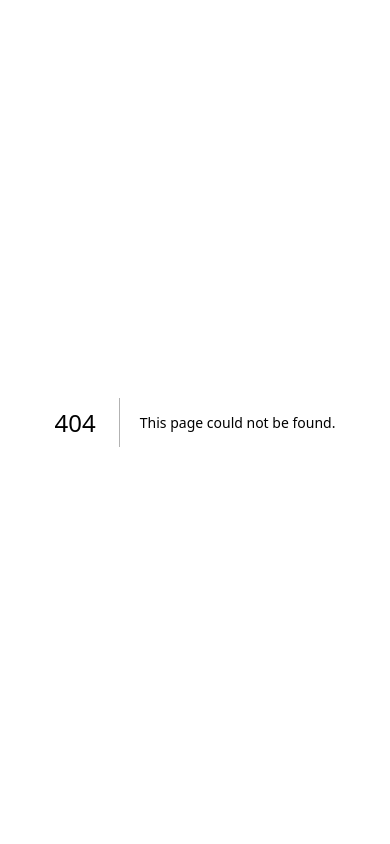
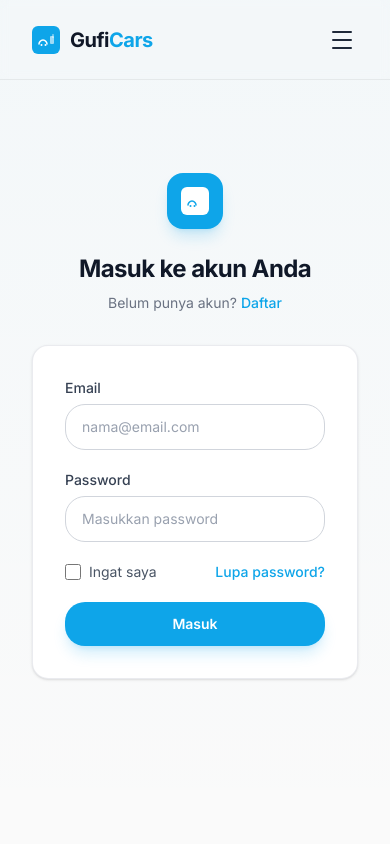
Before and after one commit to cfra321/guficars-web, a Next.js app: page /login in a window 390 px wide. Before the commit this address had no page. Shown: the top 844 px of the page. Built offline with nearby package versions, Linux system fonts and the light colour scheme.

Commit message:
Add login page and wire navbar Login button
- Create /login page with email/password form
- Convert desktop Login button from button to Link
- Convert mobile Login button from button to Link

```diff
--- /dev/null
+++ b/app/login/page.tsx
@@ -0,0 +1,115 @@
+'use client'
+
+import { useEffect, useState } from 'react'
+import Link from 'next/link'
+import { useLenis } from '@/hooks/useLenis'
+import { initGsapPerformance } from '@/lib/gsap.config'
+import Navbar from '@/components/Navbar/Navbar'
+import Footer from '@/components/Footer/Footer'
+
+export default function LoginPage() {
+  useLenis()
+
+  useEffect(() => {
+    const cleanup = initGsapPerformance()
+    return () => cleanup()
+  }, [])
+
+  const [email, setEmail] = useState('')
+  const [password, setPassword] = useState('')
+
+  function handleSubmit(e: React.FormEvent) {
+    e.preventDefault()
+  }
+
+  return (
+    <>
+      <Navbar />
+      <main>
+        <section className="relative flex min-h-screen items-center justify-center pt-32 pb-24">
+          <div className="absolute inset-0 bg-gradient-to-b from-primary/[0.03] to-transparent" />
+
+          <div className="relative mx-auto w-full max-w-md px-8">
+            <div className="mb-8 text-center">
+              <div className="mx-auto mb-6 flex h-14 w-14 items-center justify-center rounded-2xl bg-primary shadow-lg shadow-primary/20">
+                <svg width="28" height="28" viewBox="0 0 28 28" fill="none">
+                  <rect width="28" height="28" rx="6" fill="white"/>
+                  <path d="M7 18C7 16.5 8.5 14 11 14c2.5 0 4 2.5 4 4" stroke="#0EA5E9" strokeWidth="1.5" strokeLinecap="round"/>
+                  <circle cx="9.5" cy="19" r="1" fill="#0EA5E9"/>
+                  <circle cx="13.5" cy="19" r="1" fill="#0EA5E9"/>
+                </svg>
+              </div>
+              <h1 className="text-2xl font-bold tracking-tight text-gray-900">
+                Masuk ke akun Anda
+              </h1>
+              <p className="mt-2 text-sm text-gray-500">
+                Belum punya akun?{' '}
+                <Link href="/login" className="font-medium text-primary hover:underline">
+                  Daftar
+                </Link>
+              </p>
+            </div>
+
+            <div className="rounded-2xl border border-gray-200/80 bg-white p-8 shadow-sm">
+              <form onSubmit={handleSubmit} className="space-y-5">
+                <div>
+                  <label htmlFor="email" className="mb-1.5 block text-sm font-medium text-gray-700">
+                    Email
+                  </label>
+                  <input
+                    id="email"
+                    type="email"
+                    value={email}
+                    onChange={(e) => setEmail(e.target.value)}
+                    placeholder="nama@email.com"
+                    required
+                    className="w-full rounded-xl border border-gray-300 bg-white px-4 py-3 text-sm text-gray-900 outline-none transition-all placeholder:text-gray-400 focus:border-primary/50 focus:ring-2 focus:ring-primary/10"
+                  />
+                </div>
+
+                <div>
+                  <label htmlFor="password" className="mb-1.5 block text-sm font-medium text-gray-700">
+                    Password
+                  </label>
+                  <input
+                    id="password"
+                    type="password"
+                    value={password}
+                    onChange={(e) => setPassword(e.target.value)}
+                    placeholder="Masukkan password"
+                    required
+                    className="w-full rounded-xl border border-gray-300 bg-white px-4 py-3 text-sm text-gray-900 outline-none transition-all placeholder:text-gray-400 focus:border-primary/50 focus:ring-2 focus:ring-primary/10"
+                  />
+                </div>
+
+                <div className="flex items-center justify-between text-sm">
+                  <label className="flex items-center gap-2">
+                    <input
+                      type="checkbox"
+                      className="h-4 w-4 rounded border-gray-300 text-primary outline-none focus:ring-2 focus:ring-primary/10"
+                    />
+                    <span className="text-gray-600">Ingat saya</span>
+                  </label>
+                  <button
+                    type="button"
+                    className="font-medium text-primary hover:underline"
+                  >
+                    Lupa password?
+                  </button>
+                </div>
+
+                <button
+                  type="submit"
+                  className="w-full rounded-xl bg-primary px-8 py-3 text-sm font-semibold text-white shadow-lg shadow-primary/20 transition-all hover:bg-primary/90 hover:shadow-primary/30"
+                >
+                  Masuk
+                </button>
+              </form>
+            </div>
+          </div>
+        </section>
+      </main>
+      <Footer />
+    </>
+  )
+}
--- a/components/Navbar/Navbar.tsx
+++ b/components/Navbar/Navbar.tsx
@@ -122,10 +122,11 @@ export default function Navbar() {
           </div>
 
           <div className="flex items-center justify-end" style={{ width: '140px' }}>
-              <button
+            <Link
+              href="/login"
               className="hidden items-center gap-2 text-sm font-medium transition-all duration-300 lg:flex"
               style={{
-                  background: 'transparent',
+                background: needsLightText ? 'rgba(255,255,255,0.15)' : 'transparent',
                 color: needsLightText ? '#FFFFFF' : '#0F172A',
                 border: needsLightText ? '1px solid rgba(255,255,255,0.35)' : '1px solid rgba(15,23,42,0.25)',
                 borderRadius: '999px',
@@ -138,7 +139,7 @@ export default function Navbar() {
                 e.currentTarget.style.color = '#FFFFFF'
               }}
               onMouseLeave={(e) => {
-                  e.currentTarget.style.background = 'transparent'
+                e.currentTarget.style.background = needsLightText ? 'rgba(255,255,255,0.15)' : 'transparent'
                 e.currentTarget.style.borderColor = needsLightText ? 'rgba(255,255,255,0.35)' : 'rgba(15,23,42,0.25)'
                 e.currentTarget.style.color = needsLightText ? '#FFFFFF' : '#0F172A'
               }}
@@ -148,7 +149,7 @@ export default function Navbar() {
                 <path d="M7 11V7a5 5 0 0110 0v4"/>
               </svg>
               Login
-            </button>
+            </Link>
 
             <button
               className={`hamburger flex flex-col items-center justify-center gap-1.5 lg:hidden ${mobileOpen ? 'open' : ''}`}
@@ -205,15 +206,13 @@ export default function Navbar() {
             ))}
           </div>
           <div className="mt-auto border-t border-gray-200 px-6 py-6">
-            <button
-              className="flex w-full items-center justify-center gap-2 text-sm font-medium transition-all duration-300"
+            <Link
+              href="/login"
+              className="flex w-full items-center justify-center gap-2 rounded-full border px-6 py-3 text-sm font-medium transition-all duration-300"
               style={{
                 background: 'transparent',
                 color: '#0F172A',
-                border: '1px solid rgba(15,23,42,0.25)',
-                borderRadius: '999px',
-                height: '44px',
-                padding: '0 24px',
+                borderColor: 'rgba(15,23,42,0.25)',
               }}
               onMouseEnter={(e) => {
                 e.currentTarget.style.background = '#0EA5E9'
@@ -231,7 +230,7 @@ export default function Navbar() {
                 <path d="M7 11V7a5 5 0 0110 0v4"/>
               </svg>
               Login
-            </button>
+            </Link>
           </div>
         </div>
       </div>
```
Lines whose indentation alone changed are shown as unchanged.
